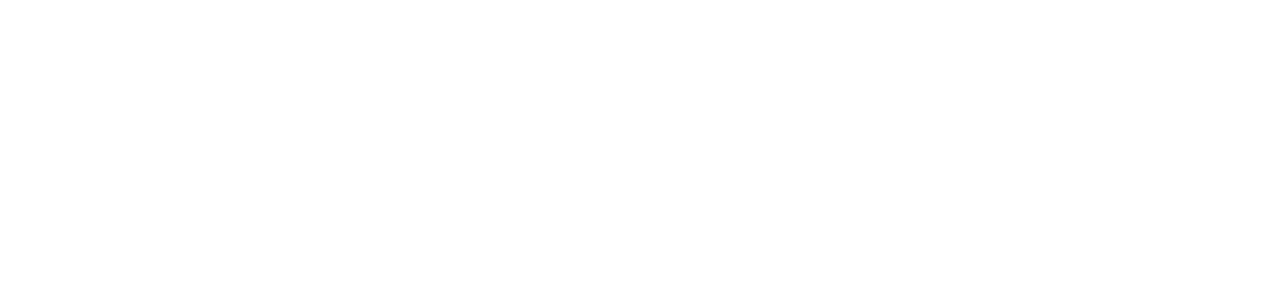
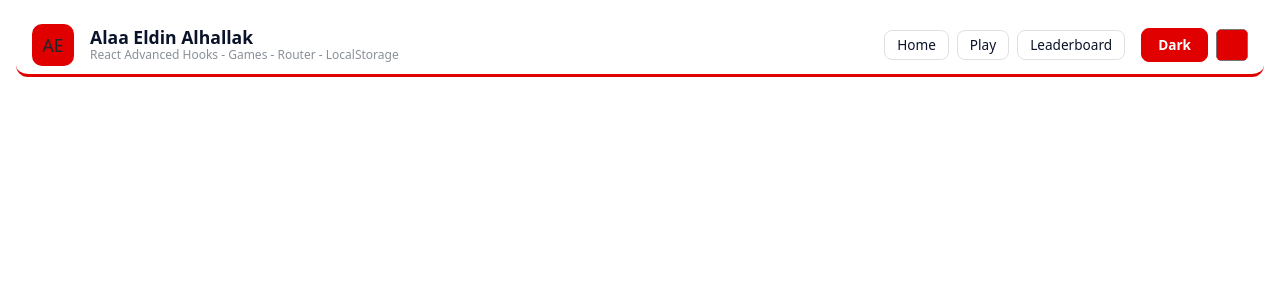
Before and after one commit to hashemabokasem2-creator/Games-in-react, a React (Vite) app: page / in a window 1280 px wide. Shown: the top 300 px of the page. Built offline with nearby package versions, Linux system fonts and the light colour scheme.

Commit message:
add Mynavbar to my project.

```diff
--- a/src/App.jsx
+++ b/src/App.jsx
@@ -1,10 +1,15 @@
-import React from "react";
+import React, { useState } from "react";
 import { Routes, Route } from "react-router-dom";
 import Home from "./pages/Home.jsx";
+import Mynavbar from "./components/Mynavbar.jsx";
 
 function App() {
+  const [theme, setTheme] = useState("light");
+  const [accentColor, setAccentColor] = useState("#e00000");
+
   return (
     <>
+      <Mynavbar theme={theme} setTheme={setTheme} accentColor={accentColor} setAccentColor={setAccentColor}/>
       <Routes>
         <Route path="/" element={<Home />} />
       </Routes>
--- /dev/null
+++ b/src/components/Mynavbar.css
@@ -0,0 +1,69 @@
+.customNavbar {
+  border-radius: 12px;
+  padding-top: 8px !important;
+  padding-bottom: 8px !important;
+}
+
+.avatar {
+  width: 42px;
+  height: 42px;
+  border-radius: 10px;
+  display: flex;
+  justify-content: center;
+  align-items: center;
+  font-size: 1.1rem;
+}
+
+.title {
+  font-size: 1.1rem;
+  font-weight: 700;
+  margin: 0;
+  line-height: 1.2;
+}
+
+.subtitle {
+  font-size: 0.75rem;
+  margin: 0;
+  line-height: 1.2;
+  opacity: 0.8;
+}
+
+.navBtn {
+  border-radius: 8px;
+  padding: 4px 12px !important;
+  font-size: 0.85rem;
+}
+
+.darkNavBtn {
+  transition: all 0.3s ease;
+}
+
+.darkNavBtn:hover {
+  background-color: rgba(255, 255, 255, 0.15);
+  border-color: rgba(255, 255, 255, 0.3);
+}
+
+.lightNavBtn {
+  transition: all 0.3s ease;
+}
+
+.lightNavBtn:hover {
+  background-color: rgba(0, 0, 0, 0.08);
+  border-color: rgba(0, 0, 0, 0.2);
+}
+
+.switchBtn {
+  border-radius: 8px;
+  padding: 6px 16px;
+  font-size: 0.85rem;
+  font-weight: 600;
+}
+
+.colorPicker {
+  width: 32px;
+  height: 32px;
+  border-radius: 6px;
+  border: none;
+  cursor: pointer;
+  padding: 0;
+}
--- /dev/null
+++ b/src/components/Mynavbar.jsx
@@ -0,0 +1,110 @@
+import React from "react";
+import { Navbar, Container, Button, Nav } from "react-bootstrap";
+import { Link } from "react-router-dom";
+import "./Mynavbar.css";
+
+function Mynavbar({ theme, setTheme, accentColor, setAccentColor }) {
+  const toggleTheme = () => {
+    setTheme((prevTheme) => (prevTheme === "light" ? "dark" : "light"));
+  };
+
+  return (
+    <>
+      <Navbar
+        fixed="top"
+        className="customNavbar glassEffect my-3 mx-3 px-3"
+        style={{
+          backgroundColor:
+            theme === "light"
+              ? "rgba(255, 255, 255, 0.4)"
+              : "rgba(18, 18, 18, 0.4)",
+          borderBottom: `3px solid ${accentColor}`,
+        }}
+      >
+        <Container fluid className="d-flex align-items-center p-0">
+          <div className="avatar" style={{ backgroundColor: accentColor }}>
+            AE
+          </div>
+
+          <div className="flex-grow-1 d-none d-md-flex flex-column align-items-start ms-3">
+            <h1
+              className="title"
+              style={{ color: theme === "light" ? "#0b132a" : "#ffffff" }}
+            >
+              Alaa Eldin Alhallak
+            </h1>
+            <p
+              className="subtitle"
+              style={{ color: theme === "light" ? "#6c757d" : "#cccccc" }}
+            >
+              React Advanced Hooks - Games - Router - LocalStorage
+            </p>
+          </div>
+          <Nav className="ms-auto d-flex align-items-center gap-2 me-3">
+            <Nav.Link
+              as={Link}
+              to="/"
+              className={`navBtn ${theme === "light" ? "lightNavBtn" : "darkNavBtn"}`}
+              style={{
+                color: theme === "light" ? "#0b132a" : "#ffffff",
+                border:
+                  theme === "light"
+                    ? "1px solid rgba(0, 0, 0, 0.12)"
+                    : "1px solid rgba(255, 255, 255, 0.2)",
+              }}
+            >
+              Home
+            </Nav.Link>
+            <Nav.Link
+              as={Link}
+              to="/play"
+              className={`navBtn ${theme === "light" ? "lightNavBtn" : "darkNavBtn"}`}
+              style={{
+                color: theme === "light" ? "#0b132a" : "#ffffff",
+                border:
+                  theme === "light"
+                    ? "1px solid rgba(0, 0, 0, 0.12)"
+                    : "1px solid rgba(255, 255, 255, 0.2)",
+              }}
+            >
+              Play
+            </Nav.Link>
+            <Nav.Link
+              as={Link}
+              to="/leaderboard"
+              className={`navBtn ${theme === "light" ? "lightNavBtn" : "darkNavBtn"}`}
+              style={{
+                color: theme === "light" ? "#0b132a" : "#ffffff",
+                border:
+                  theme === "light"
+                    ? "1px solid rgba(0, 0, 0, 0.12)"
+                    : "1px solid rgba(255, 255, 255, 0.2)",
+              }}
+            >
+              Leaderboard
+            </Nav.Link>
+          </Nav>
+
+          <div className="d-flex align-items-center gap-2">
+            <Button
+              className="switchBtn"
+              onClick={toggleTheme}
+              style={{ backgroundColor: accentColor, borderColor: accentColor }}
+            >
+              {theme === "light" ? "Dark" : "Light"}
+            </Button>
+
+            <input
+              type="color"
+              className="colorPicker"
+              value={accentColor}
+              onChange={(e) => setAccentColor(e.target.value)}
+            />
+          </div>
+        </Container>
+      </Navbar>
+    </>
+  );
+}
+
+export default Mynavbar;
--- /dev/null
+++ b/src/index.css
@@ -0,0 +1,5 @@
+.glassEffect {
+  backdrop-filter: blur(10px);
+  -webkit-backdrop-filter: blur(10px);
+  transition: all 0.4s ease;
+}
--- a/src/main.jsx
+++ b/src/main.jsx
@@ -3,6 +3,7 @@ import { createRoot } from "react-dom/client";
 import "bootstrap/dist/css/bootstrap.min.css";
 import { BrowserRouter } from "react-router-dom";
 import App from "./App.jsx";
+import "./index.css";
 
 createRoot(document.getElementById("root")).render(
   <StrictMode>
```
